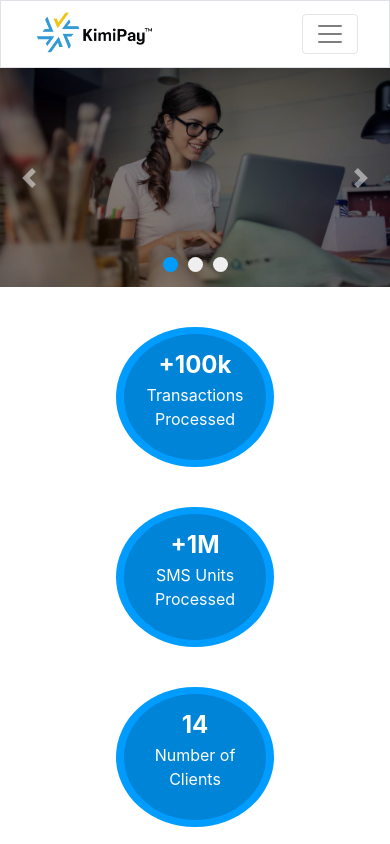
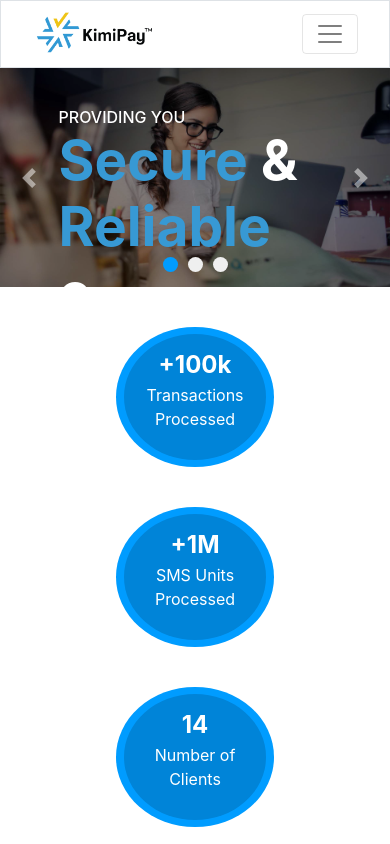
Before and after one commit to GloriaMMuthumbi/kimipayco, a React (Create React App) app: page / in a window 390 px wide. Shown: the top 844 px of the page. Built offline with nearby package versions, Linux system fonts and the light colour scheme.

Commit message:
made the caption text in carousel item responsive (wrap)

```diff
--- a/src/App.css
+++ b/src/App.css
@@ -96,6 +96,7 @@ p {
     height: 100%;
     border-color: #cfcfcc;
   }
+
 }
 
 @media screen and (max-width: 768px) {
@@ -175,6 +176,30 @@ p {
     font-size: 20px;
     font-weight: 700;
     margin: 0;
+  }
+
+  .carousel-caption h6 {
+    text-transform: uppercase;
+    margin-top: 0;
+    margin-bottom: 0;
+    text-align: start;
+  }
+
+  .carousel-caption h1 {
+    margin-top: 0;
+    margin-bottom: 0;
+    width: 90%;
+    font-size: 14px;
+    font-weight: 700;
+    white-space: wrap;
+    color: #ffffff;
+    text-align: start;
+  }
+
+  .carousel-caption p {
+    text-align: start;
+    margin-top: 0;
+    margin-bottom: 0;
   }
 }
 
@@ -476,7 +501,7 @@ a:hover, a:focus {
 
 .carousel-caption{
   position: absolute;
-  top: 0;
+  top: 0%;
   left: 0;
   margin-top: 5%;
 }
@@ -503,6 +528,7 @@ a:hover, a:focus {
   text-align: start;
   margin-top: 0;
   margin-bottom: 0;
+  white-space: normal;
 }
 
 .footer-col {
--- a/src/Components/Carousel.js
+++ b/src/Components/Carousel.js
@@ -30,21 +30,21 @@ function CarouselComponent() {
             <div className="carousel-item active">
                 <div className="rectangle"></div>
                 <img src="./carousel-1.jpg" className="d-block w-100" alt="Wild Landscape" />
-                <div className="carousel-caption d-none d-md-block position-absolute top-0 start-0">
+                <div className="carousel-caption d-md-block d-md-block position-absolute top-0 start-0">
                     <h6>Providing you</h6>
                     <h1><span className="blue-text">Secure</span> & <span className="blue-text">Reliable</span> e-Payment Platform</h1>
                     <p>Experience the future of hassle-free e-payments with Kimipay's cutting-edge solutions that set new standards for security and reliability.</p>
                 </div>
-                </div>
-                <div className="carousel-item">
+            </div>
+            <div className="carousel-item">
                 <div className="rectangle"></div>
                 <img src="./carousel-2.jpg" className="d-block w-100" alt="Camera" />
                 <div className="carousel-caption d-none d-md-block">
                     <h5>Second slide label</h5>
                     <p>Lorem ipsum dolor sit amet, consectetur adipiscing elit.</p>
                 </div>
-                </div>
-                <div className="carousel-item">
+            </div>
+            <div className="carousel-item">
                 <div className="rectangle"></div>
                 <img src="./carousel-3.jpg" className="d-block w-100" alt="Exotic Fruits" />
                 <div className="carousel-caption d-none d-md-block">
--- a/src/Components/Footer.js
+++ b/src/Components/Footer.js
@@ -57,8 +57,7 @@ const FooterComponent = () => {
             <div className="col-md-7 col-lg-8 text-center text-md-start">
               <div className="p-3">
                 © 2023 Copyright :
-                <a className="text-white" href="#!"> KimiPay</a>
-
+                <a className="text-white " href="#!">KimiPay</a>
               </div>
             </div>
             <div className="col-md-5 col-lg-4 ml-lg-0 text-center text-md-end">
```
